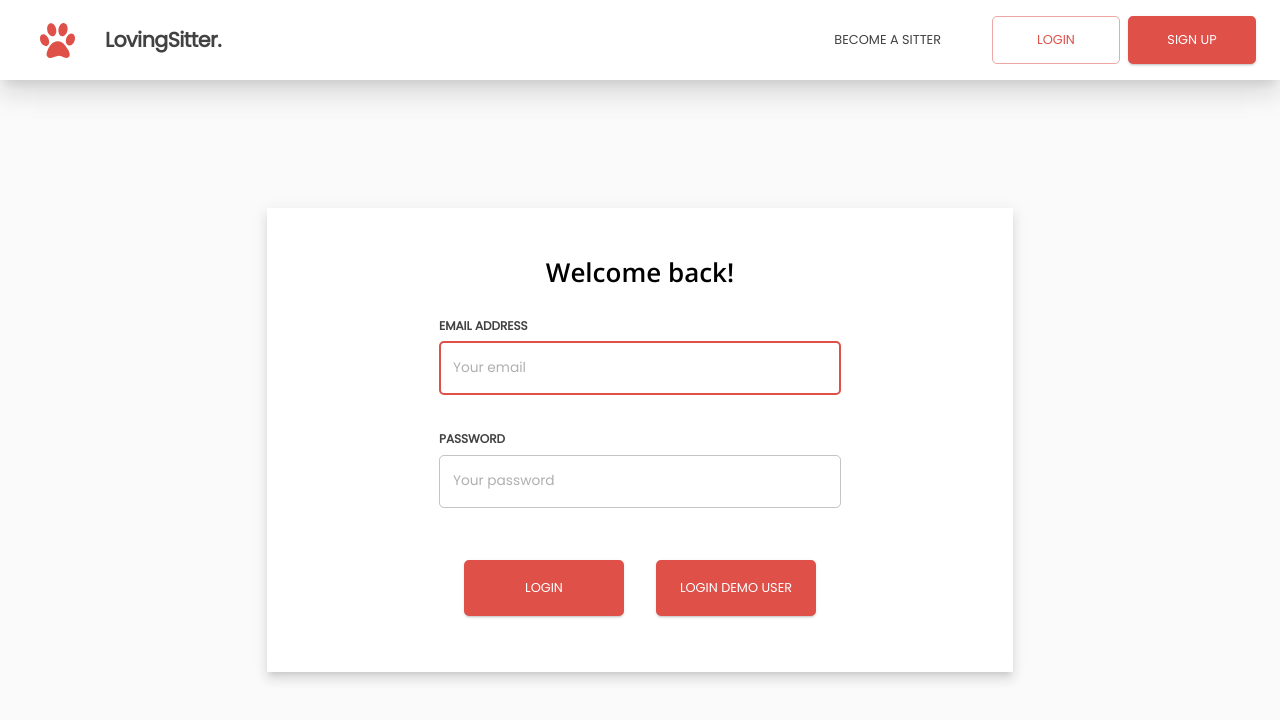
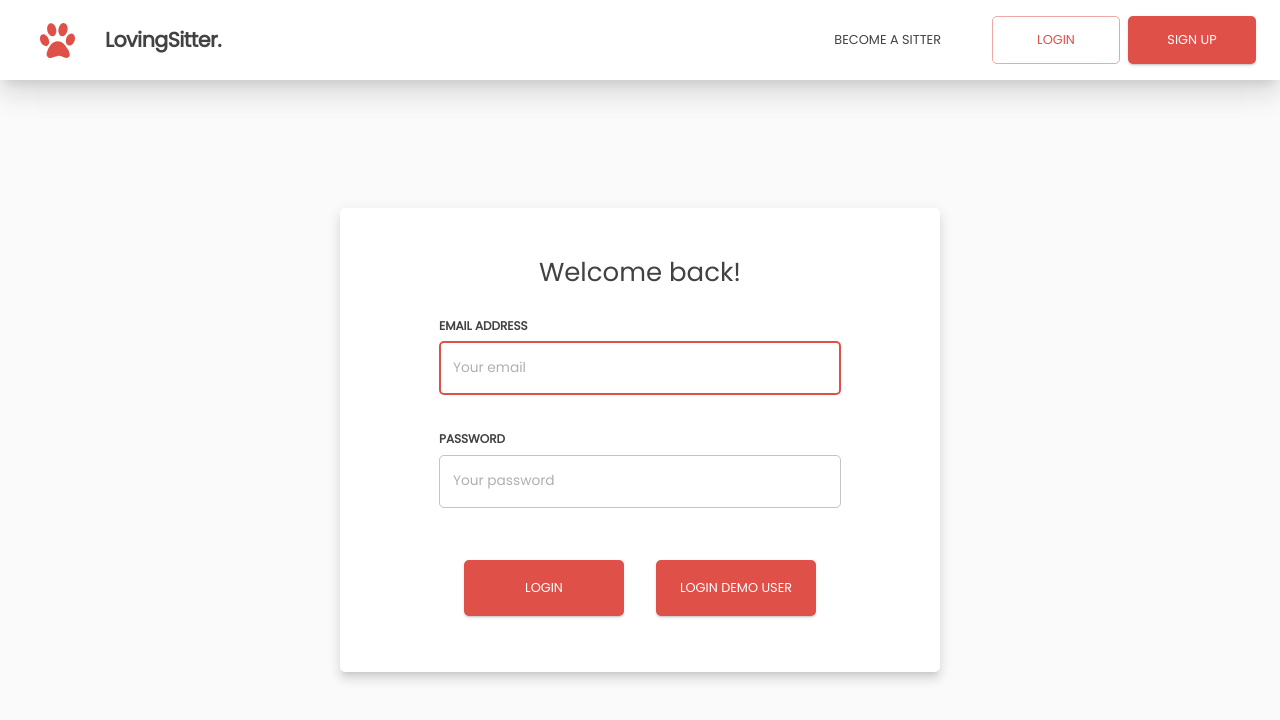
Before and after one commit to hatchways/team-samosa, a React (Create React App) app in the folder client/: page /login in a window 1280 px wide. Shown: the top 720 px of the page. Built offline with nearby package versions, Linux system fonts and the light colour scheme; no server answers.

Commit message:
Created function components for modal and modal buttons for styling consistency

```diff
--- a/client/src/components/DemoButton/DemoButton.tsx
+++ b/client/src/components/DemoButton/DemoButton.tsx
@@ -1,11 +1,11 @@
 import { useState } from 'react';
 import { useHistory } from 'react-router-dom';
-import Button from '@material-ui/core/Button';
 import useStyles from './useStyles';
 import login from '../../helpers/APICalls/login';
 import { useAuth } from '../../context/useAuthContext';
 import { useSnackBar } from '../../context/useSnackbarContext';
 import { CircularProgress } from '@material-ui/core';
+import ModalButton from '../Modal/ModalButton/ModalButton';
 
 const demoUser = { email: 'user@demo.com', password: 'password' };
 
@@ -38,16 +38,12 @@ export default function DemoButton(): JSX.Element {
   };
 
   return (
-    <Button
+    <ModalButton
       onClick={() => {
         handleSubmit(demoUser);
       }}
-      size="large"
-      variant="contained"
-      color="primary"
-      className={classes.submit}
     >
       {isSubmitting ? <CircularProgress className={classes.circularProgess} /> : 'Login Demo User'}
-    </Button>
+    </ModalButton>
   );
 }
--- a/client/src/components/DemoButton/useStyles.ts
+++ b/client/src/components/DemoButton/useStyles.ts
@@ -1,14 +1,6 @@
 import { makeStyles } from '@material-ui/core/styles';
 
-const useStyles = makeStyles((theme) => ({
-  form: {
-    width: '100%', // Fix IE 11 issue.
-  },
-  submit: {
-    margin: theme.spacing(3, 2, 2),
-    width: 160,
-    height: 56,
-  },
+const useStyles = makeStyles(() => ({
   circularProgess: { color: 'white' },
 }));
 
--- /dev/null
+++ b/client/src/components/Modal/ModalButton/ModalButton.tsx
@@ -0,0 +1,26 @@
+import { FunctionComponent } from 'react';
+import Button from '@material-ui/core/Button';
+import useStyles from './useStyles';
+
+interface Props {
+  onClick?: (event: React.MouseEvent<HTMLButtonElement>) => void;
+}
+
+const ModalButton: FunctionComponent<Props> = (props: React.PropsWithChildren<Props>): JSX.Element => {
+  const classes = useStyles();
+
+  return (
+    <Button
+      type="submit"
+      size="large"
+      variant="contained"
+      color="primary"
+      className={classes.submit}
+      onClick={props.onClick}
+    >
+      {props.children}
+    </Button>
+  );
+};
+
+export default ModalButton;
--- a/client/src/interface/AuthApiData.ts
+++ b/client/src/components/Modal/ModalButton/useStyles.ts
@@ -1,12 +1,15 @@
-import { User } from './User';
+import { makeStyles } from '@material-ui/core/styles';
 
-export interface AuthApiDataSuccess {
-  message: string;
-  user: User;
-  token: string;
-}
+const useStyles = makeStyles((theme) => ({
+  form: {
+    width: '100%', // Fix IE 11 issue.
+  },
+  submit: {
+    margin: theme.spacing(3, 2, 2),
+    width: 160,
+    height: 56,
+  },
+  circularProgess: { color: 'white' },
+}));
 
-export interface AuthApiData {
-  error?: { message: string };
-  success?: AuthApiDataSuccess;
-}
+export default useStyles;
--- /dev/null
+++ b/client/src/components/Modal/ModalPaper/ModalPaper.tsx
@@ -0,0 +1,34 @@
+import { FunctionComponent } from 'react';
+import Paper from '@material-ui/core/Paper';
+import Box from '@material-ui/core/Box';
+import Grid from '@material-ui/core/Grid';
+import Typography from '@material-ui/core/Typography';
+import useStyles from './useStyles';
+
+interface Props {
+  title: string;
+}
+
+const ModalPaper: FunctionComponent<Props> = (props: React.PropsWithChildren<Props>): JSX.Element => {
+  const classes = useStyles();
+
+  return (
+    <Grid container component="main" className={classes.root} justify="center" alignItems="center">
+      <Grid item className={classes.authWrapper} xs={12} sm={8} md={7} component={Paper} elevation={8}>
+        <Box width="100%" maxWidth={450} p={3} alignSelf="center">
+          <Grid container justify="center">
+            <Grid item>
+              <Typography className={classes.welcome} component="h1" variant="h5">
+                {props.title}
+              </Typography>
+            </Grid>
+          </Grid>
+          {props.children}
+        </Box>
+        <Box p={1} alignSelf="center" />
+      </Grid>
+    </Grid>
+  );
+};
+
+export default ModalPaper;
--- a/client/src/pages/Login/useStyles.ts
+++ b/client/src/components/Modal/ModalPaper/useStyles.ts
@@ -14,13 +14,11 @@ const useStyles = makeStyles(() => ({
     justifyContent: 'space-between',
     flexDirection: 'column',
     paddingTop: 23,
+    maxWidth: '600px',
   },
   welcome: {
     fontSize: 26,
     paddingBottom: 20,
-    color: '#000000',
-    fontWeight: 700,
-    fontFamily: "'Open Sans'",
   },
 }));
 
--- a/client/src/pages/Login/Login.tsx
+++ b/client/src/pages/Login/Login.tsx
@@ -1,18 +1,12 @@
 import { useHistory } from 'react-router-dom';
-import Paper from '@material-ui/core/Paper';
-import Box from '@material-ui/core/Box';
-import Grid from '@material-ui/core/Grid';
 import { FormikHelpers } from 'formik';
-import Typography from '@material-ui/core/Typography';
-import useStyles from './useStyles';
+import ModalPaper from '../../components/Modal/ModalPaper/ModalPaper';
 import login from '../../helpers/APICalls/login';
 import LoginForm from './LoginForm/LoginForm';
 import { useAuth } from '../../context/useAuthContext';
 import { useSnackBar } from '../../context/useSnackbarContext';
 
 export default function Login(): JSX.Element {
-  const classes = useStyles();
-
   const history = useHistory();
 
   const { updateLoginContext } = useAuth();
@@ -40,20 +34,8 @@ export default function Login(): JSX.Element {
   };
 
   return (
-    <Grid container component="main" className={classes.root} justify="center" alignItems="center">
-      <Grid item className={classes.authWrapper} xs={12} sm={8} md={7} elevation={8} component={Paper} square>
-        <Box width="100%" maxWidth={450} p={3} alignSelf="center">
-          <Grid container justify="center">
-            <Grid item>
-              <Typography className={classes.welcome} component="h1" variant="h5">
-                Welcome back!
-              </Typography>
-            </Grid>
-          </Grid>
-          <LoginForm handleSubmit={handleSubmit} />
-        </Box>
-        <Box p={1} alignSelf="center" />
-      </Grid>
-    </Grid>
+    <ModalPaper title="Welcome back!">
+      <LoginForm handleSubmit={handleSubmit} />
+    </ModalPaper>
   );
 }
--- a/client/src/pages/Login/LoginForm/LoginForm.tsx
+++ b/client/src/pages/Login/LoginForm/LoginForm.tsx
@@ -1,4 +1,3 @@
-import Button from '@material-ui/core/Button';
 import TextField from '@material-ui/core/TextField';
 import Box from '@material-ui/core/Box';
 import { Formik, FormikHelpers } from 'formik';
@@ -6,6 +5,7 @@ import * as Yup from 'yup';
 import Typography from '@material-ui/core/Typography';
 import useStyles from './useStyles';
 import { CircularProgress } from '@material-ui/core';
+import ModalButton from '../../../components/Modal/ModalButton/ModalButton';
 import DemoButton from '../../../components/DemoButton/DemoButton';
 
 interface Props {
@@ -81,9 +81,9 @@ export default function Login({ handleSubmit }: Props): JSX.Element {
             variant="outlined"
           />
           <Box textAlign="center">
-            <Button type="submit" size="large" variant="contained" color="primary" className={classes.submit}>
+            <ModalButton>
               {isSubmitting ? <CircularProgress className={classes.circularProgess} /> : 'Login'}
-            </Button>
+            </ModalButton>
             <DemoButton />
           </Box>
         </form>
--- a/client/src/pages/SignUp/SignUp.tsx
+++ b/client/src/pages/SignUp/SignUp.tsx
@@ -1,18 +1,12 @@
 import { useHistory } from 'react-router-dom';
-import Paper from '@material-ui/core/Paper';
-import Box from '@material-ui/core/Box';
-import Grid from '@material-ui/core/Grid';
 import { FormikHelpers } from 'formik';
-import Typography from '@material-ui/core/Typography';
-import useStyles from './useStyles';
 import register from '../../helpers/APICalls/register';
+import ModalPaper from '../../components/Modal/ModalPaper/ModalPaper';
 import SignUpForm from './SignUpForm/SignUpForm';
 import { useAuth } from '../../context/useAuthContext';
 import { useSnackBar } from '../../context/useSnackbarContext';
 
 export default function Register(): JSX.Element {
-  const classes = useStyles();
-
   const history = useHistory();
 
   const { updateLoginContext } = useAuth();
@@ -41,22 +35,8 @@ export default function Register(): JSX.Element {
   };
 
   return (
-    <Grid container component="main" className={classes.root} justify="center" alignItems="center">
-      <Grid item xs={12} sm={8} md={7}>
-        <Paper className={classes.authWrapper} elevation={8}>
-          <Box width="100%" maxWidth={450} p={3} alignSelf="center">
-            <Grid container justify="center">
-              <Grid item>
-                <Typography className={classes.welcome} component="h1" variant="h5">
-                  Sign up
-                </Typography>
-              </Grid>
-            </Grid>
-            <SignUpForm handleSubmit={handleSubmit} />
-          </Box>
-          <Box p={1} alignSelf="center" />
-        </Paper>
-      </Grid>
-    </Grid>
+    <ModalPaper title="Sign up">
+      <SignUpForm handleSubmit={handleSubmit} />
+    </ModalPaper>
   );
 }
--- a/client/src/pages/SignUp/SignUpForm/SignUpForm.tsx
+++ b/client/src/pages/SignUp/SignUpForm/SignUpForm.tsx
@@ -1,4 +1,3 @@
-import Button from '@material-ui/core/Button';
 import TextField from '@material-ui/core/TextField';
 import Box from '@material-ui/core/Box';
 import { Formik, FormikHelpers } from 'formik';
@@ -6,6 +5,7 @@ import * as Yup from 'yup';
 import Typography from '@material-ui/core/Typography';
 import useStyles from './useStyles';
 import { CircularProgress } from '@material-ui/core';
+import ModalButton from '../../../components/Modal/ModalButton/ModalButton';
 import DemoButton from '../../../components/DemoButton/DemoButton';
 
 interface Props {
@@ -102,9 +102,9 @@ const SignUpForm = ({ handleSubmit }: Props): JSX.Element => {
             variant="outlined"
           />
           <Box textAlign="center">
-            <Button type="submit" size="large" variant="contained" color="primary" className={classes.submit}>
+            <ModalButton>
               {isSubmitting ? <CircularProgress className={classes.circularProgess} /> : 'Sign up'}
-            </Button>
+            </ModalButton>
             <DemoButton />
           </Box>
         </form>
--- a/client/src/pages/SignUp/SignUpForm/useStyles.ts
+++ b/client/src/pages/SignUp/SignUpForm/useStyles.ts
@@ -1,13 +1,8 @@
 import { makeStyles } from '@material-ui/core/styles';
 
-const useStyles = makeStyles((theme) => ({
+const useStyles = makeStyles(() => ({
   form: {
     width: '100%', // Fix IE 11 issue.
-  },
-  submit: {
-    margin: theme.spacing(3, 2, 2),
-    width: 160,
-    height: 56,
   },
   circularProgess: { color: 'white' },
 }));
--- a/client/src/pages/SignUp/useStyles.ts
+++ /dev/null
@@ -1,27 +0,0 @@
-import { makeStyles } from '@material-ui/core/styles';
-
-const useStyles = makeStyles(() => ({
-  root: {
-    minHeight: '100vh',
-    paddingTop: 80,
-    '& .MuiInput-underline:before': {
-      borderBottom: '1.2px solid rgba(0, 0, 0, 0.2)',
-    },
-  },
-  authWrapper: {
-    display: 'flex',
-    alignItems: 'flex-start',
-    justifyContent: 'space-between',
-    flexDirection: 'column',
-    paddingTop: 23,
-  },
-  welcome: {
-    fontSize: 26,
-    paddingBottom: 20,
-    color: '#000000',
-    fontWeight: 700,
-    fontFamily: "'Open Sans'",
-  },
-}));
-
-export default useStyles;
```
